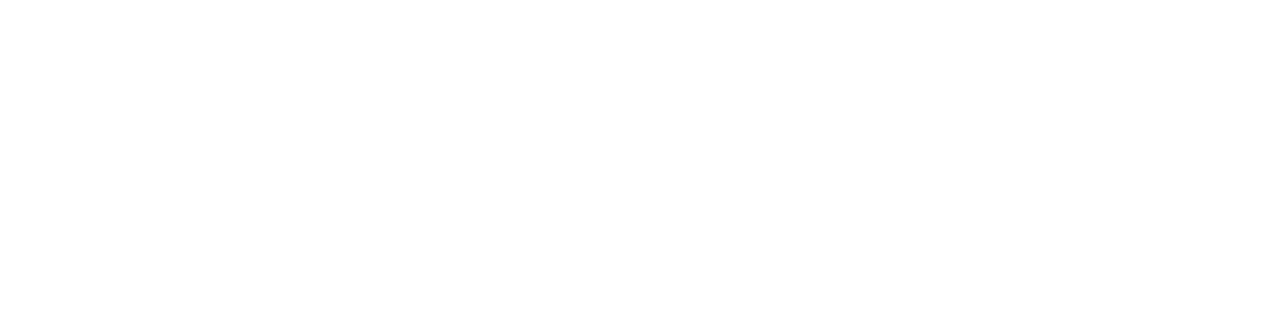
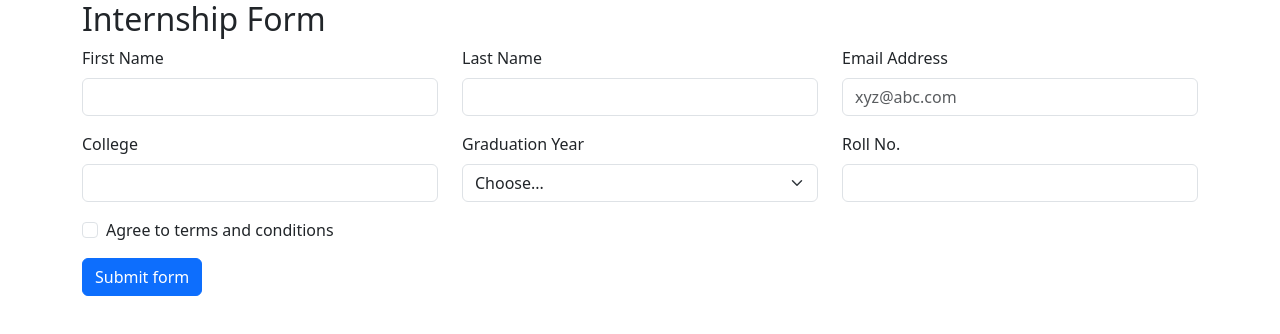
Before and after one commit to acciojob/bootstrap-form-easy-aamirk0008, a website: page main.html in a window 1280 px wide. Drawn offline with nearby package versions, Linux system fonts and the light colour scheme.

Commit message:
created a submission

```diff
--- a/main.html
+++ b/main.html
@@ -4,10 +4,67 @@
 
 <head>
 	<link rel="stylesheet" href="styles.css">
+	<link href="https://cdnjs.cloudflare.com/ajax/libs/bootstrap/5.3.0/css/bootstrap.min.css" rel="stylesheet">
 </head>
 
 <body>
 	<!-- the entire body must be written by student -->
+	<div class="container">
+        <!-- First Form - Clean State -->
+        <div class="form-container">
+            <h2 class="form-title">Internship Form</h2>
+            <form>
+                <div class="row mb-3">
+                    <div class="col-md-4">
+                        <label for="first-name-input" class="form-label">First Name</label>
+                        <input type="text" class="form-control" id="first-name-input" required>
+                    </div>
+                    <div class="col-md-4">
+                        <label for="last-name-input" class="form-label">Last Name</label>
+                        <input type="text" class="form-control" id="last-name-input" required>
+                    </div>
+                    <div class="col-md-4">
+                        <label for="email-input" class="form-label">Email Address</label>
+                        <input type="email" class="form-control" id="email-input" placeholder="xyz@abc.com" required>
+                    </div>
+                </div>
+
+                <div class="row mb-3">
+                    <div class="col-md-4">
+                        <label for="college-input" class="form-label">College</label>
+                        <input type="text" class="form-control" id="college-input" required>
+                    </div>
+                    <div class="col-md-4">
+                        <label for="graduation-year" class="form-label">Graduation Year</label>
+                        <select class="form-select" id="graduation-year" required>
+                            <option selected disabled>Choose...</option>
+                            <option value="2020">2020</option>
+                            <option value="2021">2021</option>
+                            <option value="2022">2022</option>
+                            <option value="2023">2023</option>
+                        </select>
+                    </div>
+                    <div class="col-md-4">
+                        <label for="roll-no-input" class="form-label">Roll No.</label>
+                        <input type="text" class="form-control" id="roll-no-input" required>
+                    </div>
+                </div>
+
+                <div class="mb-3">
+                    <div class="form-check">
+                        <input class="form-check-input" type="checkbox" id="conditions-checkbox" required>
+                        <label class="form-check-label" for="conditions-checkbox">
+                            Agree to terms and conditions
+                        </label>
+                    </div>
+                </div>
+
+                <button type="submit" class="btn btn-primary">Submit form</button>
+            </form>
+        </div>
+    </div>
+
+    <script src="https://cdnjs.cloudflare.com/ajax/libs/bootstrap/5.3.0/js/bootstrap.bundle.min.js"></script>
     <script type="text/javascript" src="./script.js">
 </script>
 
```
